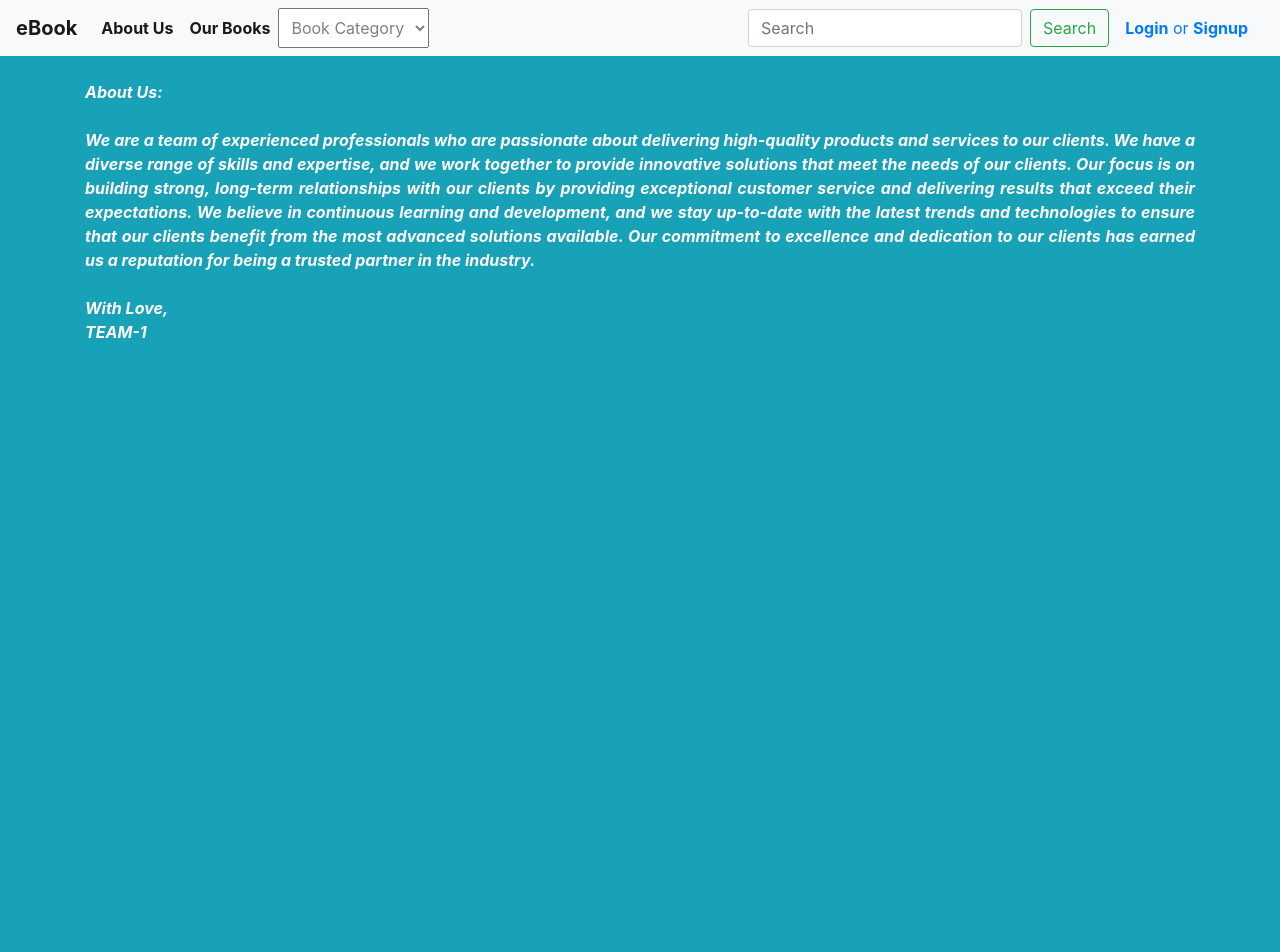
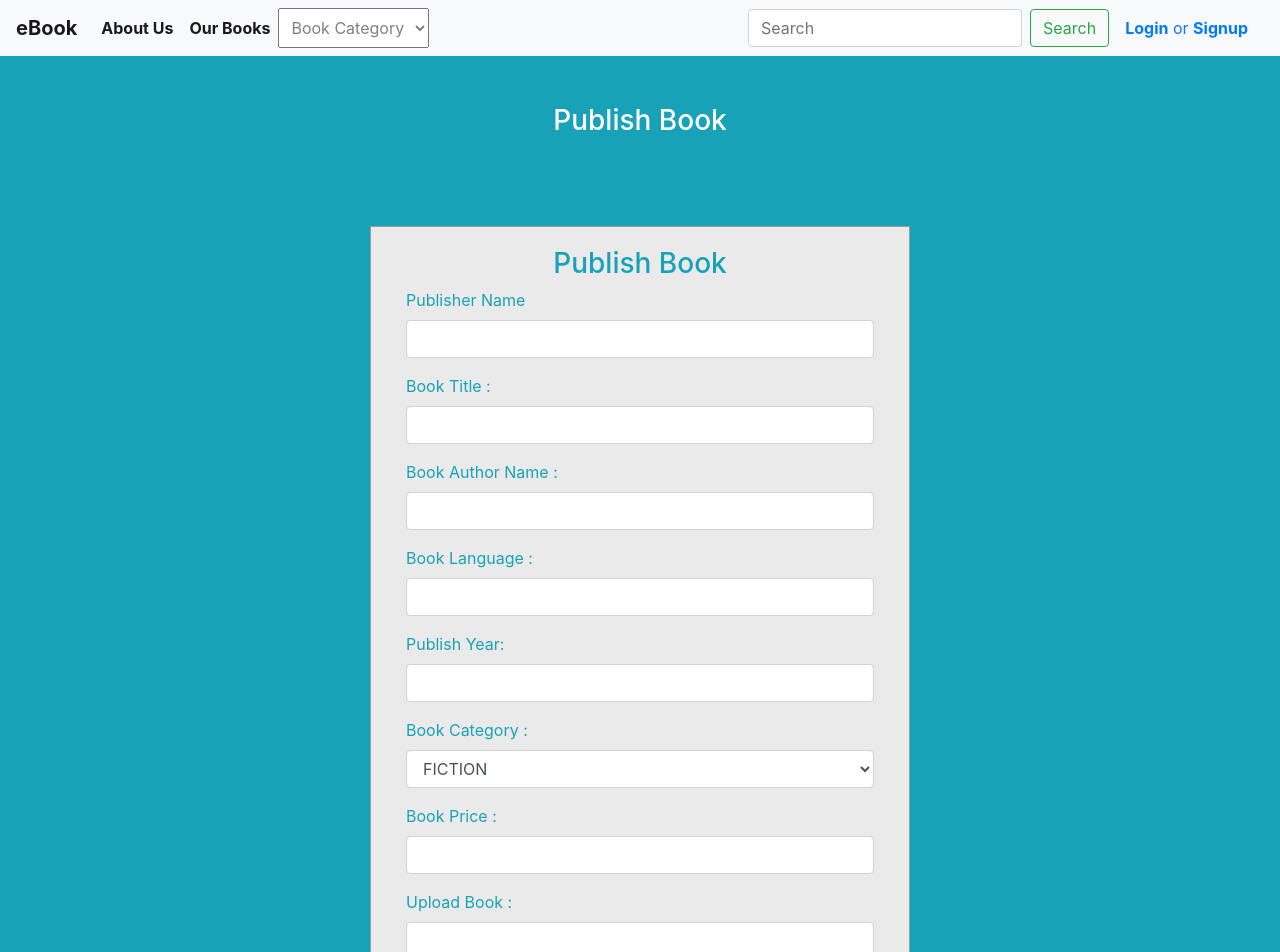
Before and after one commit to biswajit-pradhan/e-book-System, a React (Create React App) app in the folder e-book-react/: page /aboutUs in a window 1280 px wide. Shown: the top 952 px of the page. Before the commit the page ends 800 px from the top, so only its background shows below. Built offline with nearby package versions, Linux system fonts and the light colour scheme.

Commit message:
Data Checked

```diff
--- a/e-book-react/src/App.js
+++ b/e-book-react/src/App.js
@@ -7,11 +7,12 @@ import Navbar from "./components/Navbar";
 import Login from './components/User/LogIn';
 import SignUp from './components/User/SignUp';
 import { store } from "./store";
+import Publisher from './components/Publisher';
 
 function App() {
   return (
     <div>
-      <Provider store={store}>
+      {/* <Provider store={store}>
       <Routes>
             <Route path="/" element={ <Navbar/>} />
             <Route path="/login" element={ <Login/>} />
@@ -19,7 +20,8 @@ function App() {
             <Route path="/signup" element={ <SignUp />} />
             <Route path="/aboutUs" element={ <AboutUs />} />
           </Routes>
-      </Provider>
+      </Provider> */}
+      <Publisher/>
     </div>
   );
 }
--- a/e-book-react/src/components/Publisher/index.js
+++ b/e-book-react/src/components/Publisher/index.js
@@ -1,7 +1,34 @@
+import { useFormik } from "formik";
 import Navbar from "../Navbar";
-import "./style.css"
+import { publisherSchema } from "./schema";
+import "./style.css";
 
 const Publisher = () => {
+  const initialValues = {
+    "publisherName": "",
+    "BookTitle": "",
+    "BookAuthorName": "",
+    "BookLanguage": "",
+    "PublishYear": "",
+    "BookCategory": "",
+    "BookPrice": "",
+    "UploadBook": ""
+  }
+  const { values, touched, errors, handleBlur, handleSubmit, handleChange } = useFormik({
+    initialValues: initialValues,
+    validationSchema: publisherSchema,
+    onSubmit: (value, action) => {
+      console.log(values);
+      alert("Book Added Successfully");
+      action.resetForm();
+    }
+  })
+
+  const handlePublisher = (event) => {
+    handleChange(event);
+  }
+
+
   return (
     <div>
       <Navbar />
@@ -14,30 +41,65 @@ const Publisher = () => {
 
                 <form id="publisher-form" className="form" action="" method="post">
                   <h3 className="text-center text-info">Publish Book</h3>
+
                   <div className="form-group">
                     <label htmlFor="publisherName" className="text-info">Publisher Name</label><br />
-                    <input type="text" name="publisherName" id="publisherName" className="form-control" />
+                    <input type="text" name="publisherName" id="publisherName" className="form-control"
+                      value={values.publisherName}
+                      onChange={handlePublisher}
+                      onBlur={handleBlur} />
+                    {errors.publisherName && touched.publisherName ? (<p className="form-error" style={{ color: "red" }}>
+                      {errors.publisherName}</p>) :
+                      null}
                   </div>
+
                   <div className="form-group">
                     <label htmlFor="BookTitle" className="text-info">Book Title :</label><br />
-                    <input type="text" name="BookTitle" id="BookTitle" className="form-control" />
+                    <input type="text" name="BookTitle" id="BookTitle" className="form-control"
+                      value={values.BookTitle}
+                      onChange={handlePublisher}
+                      onBlur={handleBlur} />
+                    {errors.BookTitle && touched.BookTitle ? (<p className="form-error" style={{ color: "red" }}>
+                      {errors.BookTitle}</p>) :
+                      null}
                   </div>
+
                   <div className="form-group">
                     <label htmlFor="BookAuthorName" className="text-info">Book Author Name :</label><br />
-                    <input type="text" name="BookAuthorName" id="BookAuthorName" className="form-control" />
+                    <input type="text" name="BookAuthorName" id="BookAuthorName" className="form-control"
+                      value={values.BookAuthorName}
+                      onChange={handlePublisher}
+                      onBlur={handleBlur} />
+                    {errors.BookAuthorName && touched.BookAuthorName ? (<p className="form-error" style={{ color: "red" }}>
+                      {errors.BookAuthorName}</p>) :
+                      null}
                   </div>
+
                   <div className="form-group">
                     <label htmlFor="BookLanguage" className="text-info">Book Language :</label><br />
-                    <input type="text" name="BookLanguage" id="BookLanguage" className="form-control" />
+                    <input type="text" name="BookLanguage" id="BookLanguage" className="form-control"
+                     value={values.BookLanguage}
+                     onChange={handlePublisher}
+                     onBlur={handleBlur} />
+                     {errors.BookLanguage && touched.BookLanguage ? (<p className="form-error" style={{ color: "red" }}>
+                      {errors.BookLanguage}</p>) :
+                      null}
                   </div>
+
                   <div className="form-group">
                     <label htmlFor="PublishYear" className="text-info">Publish Year:</label><br />
-                    <input type="text" name="PublishYear" id="PublishYear" className="form-control" />
+                    <input type="text" name="PublishYear" id="PublishYear" className="form-control"
+                    value={values.PublishYear}
+                    onChange={handlePublisher}
+                    onBlur={handleBlur} />
+                    {errors.PublishYear && touched.PublishYear ? (<p className="form-error" style={{ color: "red" }}>
+                      {errors.PublishYear}</p>) :
+                      null}
                   </div>
+
                   <div className="form-group">
-                    <label htmlFor="password" className="text-info">Book Category :</label><br />
-                    <select className="form-control" defaultValue={"DEFAULT"}>
-                      <option value="DEFAULT" disabled>Choose Option</option>
+                    <label htmlFor="BookCategory" className="text-info">Book Category :</label><br />
+                    <select className="form-control">
                       <option>FICTION</option>
                       <option>NONFICTION</option>
                       <option>TECHNOLOGY</option>
@@ -45,18 +107,35 @@ const Publisher = () => {
                       <option>HISTORY</option>
                       <option>BUSINESS</option>
                     </select>
+                    {errors.userType && touched.userType  ? (<p className="form-error" style={{ color: "red" }}>
+                                            {errors.userType}</p>) :
+                                            null}
                   </div>
+
                   <div className="form-group">
                     <label htmlFor="BookPrice" className="text-info">Book Price :</label><br />
-                    <input type="text" name="BookPrice" id="BookPrice" className="form-control" />
+                    <input type="text" name="BookPrice" id="BookPrice" className="form-control"
+                    value={values.BookPrice}
+                    onChange={handlePublisher}
+                    onBlur={handleBlur} />
+                    {errors.BookPrice && touched.BookPrice ? (<p className="form-error" style={{ color: "red" }}>
+                      {errors.BookPrice}</p>) :
+                      null}
                   </div>
+
                   <div className="form-group">
-                    <label htmlFor="UplodeBook" className="text-info">Uplode Book :</label><br />
-                    <input type="text" name="UplodeBook" id="UplodeBook" className="form-control" />
+                    <label htmlFor="UploadBook" className="text-info">Upload Book :</label><br />
+                    <input type="text" name="UploadBook" id="UploadBook" className="form-control"
+                    value={values.UploadBook}
+                    onChange={handlePublisher}
+                    onBlur={handleBlur} />
+                    {errors.UploadBook && touched.UploadBook ? (<p className="form-error" style={{ color: "red" }}>
+                      {errors.UploadBook}</p>) :
+                      null}
                   </div>
                   <div className="form-group">
                     <br />
-                    <input type="submit" name="submit" className="btn btn-info btn-md" value="Submit" />
+                    <button type="submit" name="submit" className="btn btn-info btn-md" onClick={handleSubmit} value="Submit">Submit</button>
 
                   </div>
                 </form>
--- /dev/null
+++ b/e-book-react/src/components/Publisher/schema.js
@@ -0,0 +1,30 @@
+import * as Yup from "yup";
+
+export const publisherSchema=Yup.object({
+    publisherName: Yup.string()
+        .required("Please enter publisher name!").min(1),
+
+    BookTitle: Yup.string()
+        .required("Please enter valid book title").min(1),
+
+
+    BookAuthorName: Yup.string()
+        .required("Please enter book author name").min(1),
+
+    BookLanguage: Yup.string()
+        .required("Please enter book language"),
+
+    PublishYear: Yup.string()
+        .required("Please enter publisher year")
+        .matches("^[12][0-9]{3}$","Please enter publisher year"),
+
+    BookPrice: Yup.string()
+        .required("Please enter Book Price")
+        .matches("^[0-9]","Please enter Book Price"),
+
+    UploadBook: Yup.string()
+        .required("Please select pdf folder")
+        .matches("[.][0-9A-Za-z]+[.][Pp][Dd][Ff]","Please select pdf folder")
+
+
+});
--- a/e-book-react/src/components/Publisher/style.css
+++ b/e-book-react/src/components/Publisher/style.css
@@ -7,7 +7,7 @@ body {
 #publisher .container #publisher-row #publisher-column #publisher-box {
   margin-top: 80px;
   max-width: 600px;
-  height: 830px;
+  height: auto;
   border: 1px solid #9C9C9C;
   background-color: #EAEAEA;
 }
```
Also changed, not shown: e-book-react/src/components/Publisher/schemas.js (deleted).
